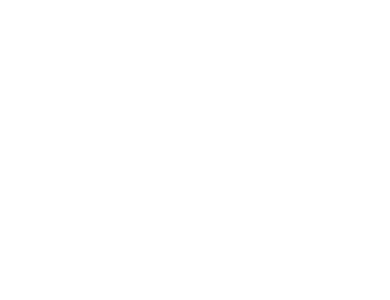
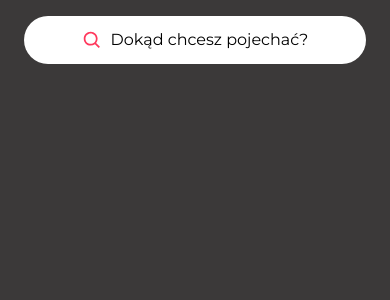
Before and after one commit to Mertinn/react-airbnb-clone, a React (Create React App) app: page / in a window 390 px wide. Shown: the top 300 px of the page. Built offline with nearby package versions, Linux system fonts and the light colour scheme.

Commit message:
Added mobile navbar

```diff
--- a/package.json
+++ b/package.json
@@ -14,6 +14,8 @@
     "prettier": "^2.5.1",
     "react": "^17.0.2",
     "react-dom": "^17.0.2",
+    "react-icons": "^4.3.1",
+    "react-router-dom": "^6.2.2",
     "react-scripts": "5.0.0",
     "styled-components": "^5.3.3",
     "typescript": "^4.4.2",
--- a/public/index.html
+++ b/public/index.html
@@ -15,6 +15,10 @@
       user's mobile device or desktop. See https://developers.google.com/web/fundamentals/web-app-manifest/
     -->
     <link rel="manifest" href="%PUBLIC_URL%/manifest.json" />
+
+    <link rel="preconnect" href="https://fonts.googleapis.com">
+    <link rel="preconnect" href="https://fonts.gstatic.com" crossorigin>
+    <link href="https://fonts.googleapis.com/css2?family=Montserrat&display=swap" rel="stylesheet">
     <!--
       Notice the use of %PUBLIC_URL% in the tags above.
       It will be replaced with the URL of the `public` folder during the build.
--- a/src/App.tsx
+++ b/src/App.tsx
@@ -1,9 +1,15 @@
-import React from 'react';
+import React from "react";
+import { BrowserRouter, Route, Routes } from "react-router-dom";
+import Home from "./views/Home";
 function App() {
   return (
-    <div className="App">
-
-    </div>
+    <BrowserRouter>
+      <div className="App">
+        <Routes>
+          <Route element={<Home />} path={"/"} />
+        </Routes>
+      </div>
+    </BrowserRouter>
   );
 }
 
--- /dev/null
+++ b/src/components/Navbar/index.tsx
@@ -0,0 +1,37 @@
+import React, { useEffect, useState } from "react";
+import { DefaultPaddingContainer } from "../globalStyles";
+import { NavbarContainer, SearchbarContainer } from "./styles";
+import { BiSearch } from "react-icons/bi";
+
+const Navbar = () => {
+  const [isScrolled, setIsScrolled] = useState(false);
+
+  useEffect(() => {
+    const handleScroll = () => {
+      const { scrollY } = window;
+      setIsScrolled((isScrolled) => {
+        if (scrollY > 0 && !isScrolled) return true;
+        else if (scrollY < 1 && isScrolled) return false;
+
+        return isScrolled;
+      });
+    };
+
+    window.addEventListener("scroll", handleScroll);
+    return () => window.removeEventListener("scroll", handleScroll);
+  }, []);
+
+  return (
+    <NavbarContainer isScrolled={isScrolled}>
+      <DefaultPaddingContainer>
+        <SearchbarContainer>
+          <button>
+            <BiSearch size={"1.3em"} /> Dokąd chcesz pojechać?
+          </button>
+        </SearchbarContainer>
+      </DefaultPaddingContainer>
+    </NavbarContainer>
+  );
+};
+
+export default Navbar;
--- /dev/null
+++ b/src/components/Navbar/styles.ts
@@ -0,0 +1,28 @@
+import styled from "styled-components";
+import v from "../variables";
+
+export const NavbarContainer = styled.nav<{ isScrolled: boolean }>`
+  position: sticky;
+  top: 0;
+  transition: background 0.5s;
+  ${(props) => props.isScrolled && "background: white"};
+`;
+
+export const SearchbarContainer = styled.div`
+  padding: 0.85em;
+  background: white;
+  border-radius: 4em;
+  button {
+    background: transparent;
+    font-size: 1em;
+    display: flex;
+    align-items: center;
+    gap: 0.5em;
+    outline: none;
+    border: none;
+    margin: auto;
+    svg {
+      color: ${v.primaryRed};
+    }
+  }
+`;
--- /dev/null
+++ b/src/components/globalStyles.ts
@@ -0,0 +1,7 @@
+import styled from "styled-components";
+
+export const DefaultPaddingContainer = styled.div<{ paddingTop?: boolean }>`
+  padding: 1rem 1.5rem 1rem 1.5rem;
+`;
+
+DefaultPaddingContainer.defaultProps = { paddingTop: true };
--- /dev/null
+++ b/src/components/variables.ts
@@ -0,0 +1,5 @@
+const v = {
+  primaryRed: "#FF385C",
+};
+
+export default v;
--- a/src/index.tsx
+++ b/src/index.tsx
@@ -1,13 +1,29 @@
-import React from 'react';
-import ReactDOM from 'react-dom';
-import App from './App';
-import reportWebVitals from './reportWebVitals';
+import React from "react";
+import ReactDOM from "react-dom";
+import App from "./App";
+import reportWebVitals from "./reportWebVitals";
+import { createGlobalStyle } from "styled-components";
+
+const GlobalStyle = createGlobalStyle`
+  *, *::after, *::before {
+    margin: 0;
+    padding: 0;
+    box-sizing: border-box;
+    font-family: 'Montserrat', sans-serif;
+  }
+
+  body {
+    background: #3b3939;
+    min-height: 150vh;
+  }
+`;
 
 ReactDOM.render(
   <React.StrictMode>
+    <GlobalStyle />
     <App />
   </React.StrictMode>,
-  document.getElementById('root')
+  document.getElementById("root")
 );
 
 // If you want to start measuring performance in your app, pass a function
--- /dev/null
+++ b/src/views/Home/index.tsx
@@ -0,0 +1,14 @@
+import React from "react";
+import { DefaultPaddingContainer } from "../../components/globalStyles";
+import Navbar from "../../components/Navbar";
+
+const Home = () => {
+  return (
+    <>
+      <Navbar />
+      <DefaultPaddingContainer></DefaultPaddingContainer>
+    </>
+  );
+};
+
+export default Home;
```
Also changed, not shown: 1 other file (tests, documents, lock files or other folders).
